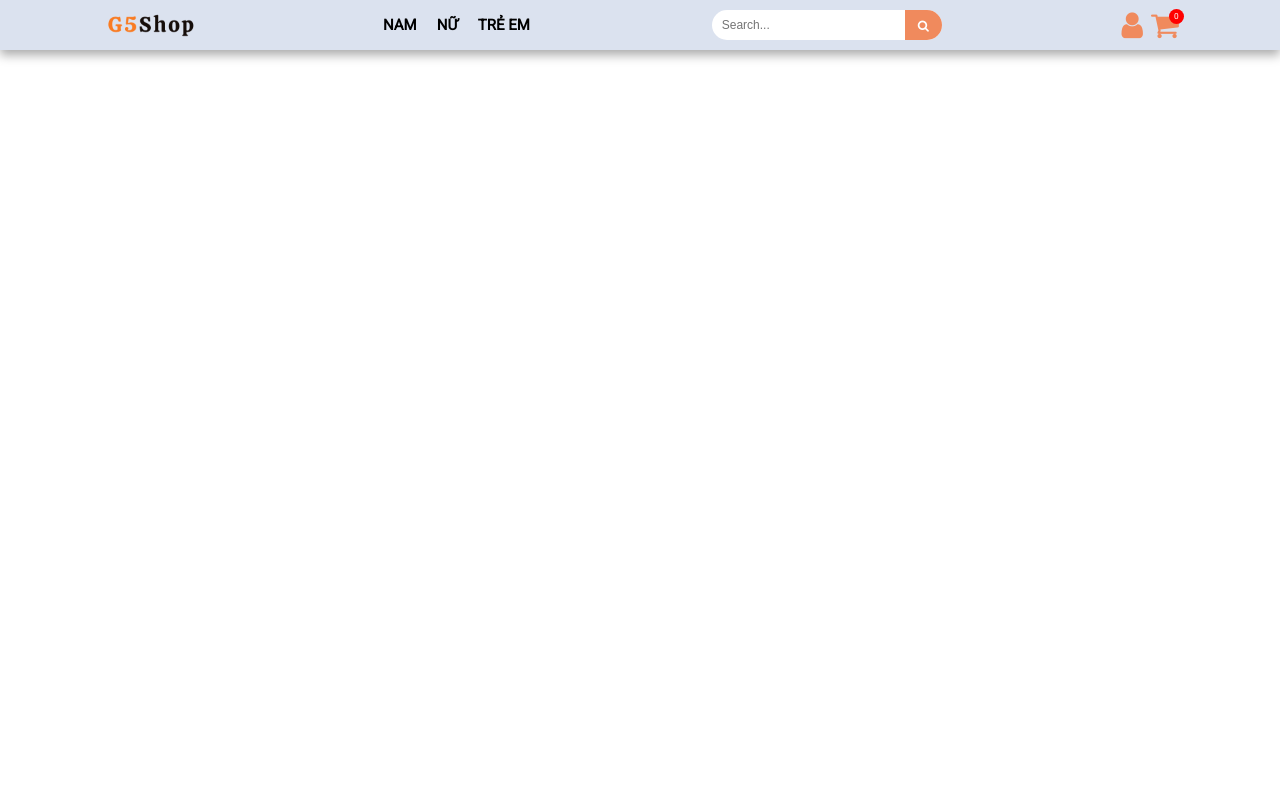
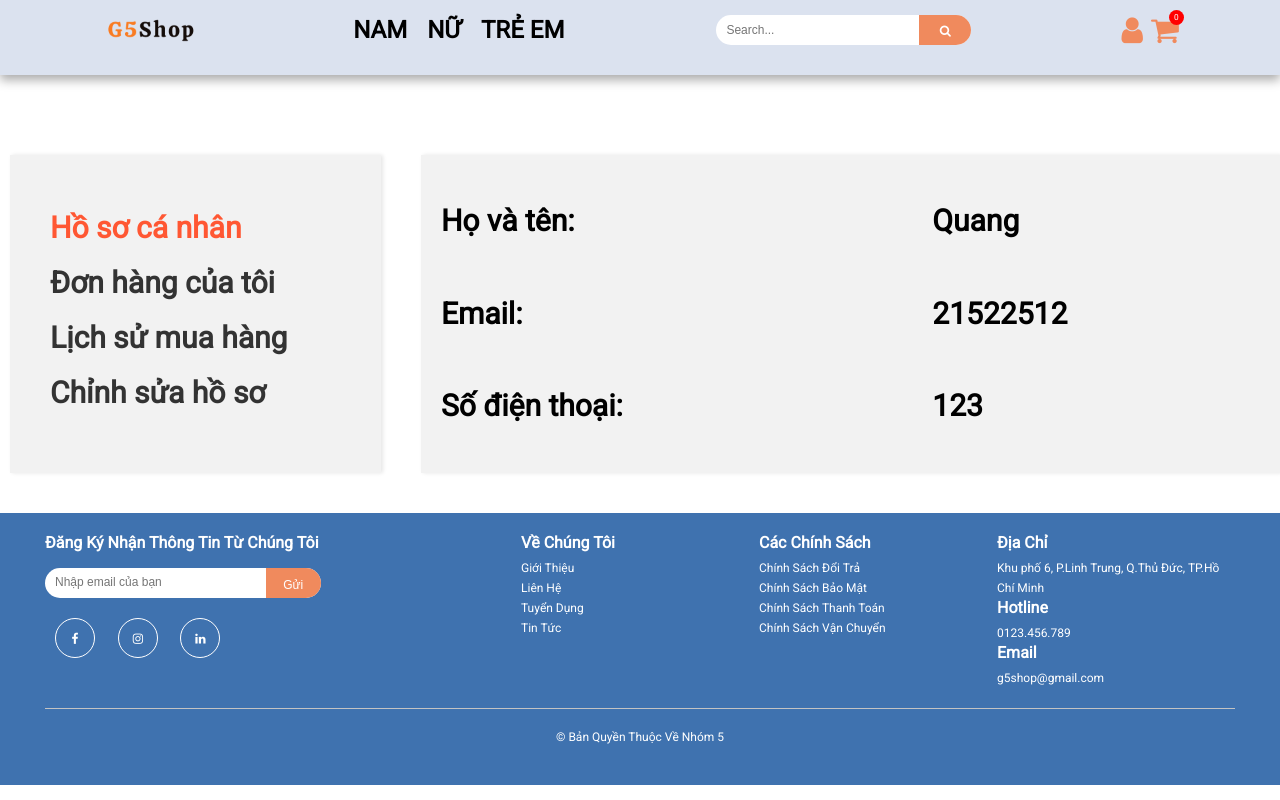
Before and after one commit to maseosau/test, a plain HTML site: page Account/index.html in a window 1280 px wide. Drawn offline with Linux system fonts and the light colour scheme.

Commit message:
Account Ho So 80%

```diff
--- a/Account/index.html
+++ b/Account/index.html
@@ -2,7 +2,14 @@
 <html>
 
 <head>
-    <link rel="stylesheet" type="text/css" href="style.css">
+    <meta charset="UTF-8">
+    <meta name="viewport" content="width=device-width, initial-scale=1.0">
+    <title>Home</title>
+    <link rel="icon" type="image/x-icon" href="logo2.png">
+    <link rel="stylesheet" href="../Global/globalStyle.css">
+    <link rel="stylesheet" href="../Global/header.css">
+    <link rel="stylesheet" href="../Global/footer.css">
+    <link rel="stylesheet" href="style.css">
     <link href='https://fonts.googleapis.com/css?family=Roboto' rel='stylesheet'>
     <link rel="stylesheet" href="https://cdnjs.cloudflare.com/ajax/libs/font-awesome/4.7.0/css/font-awesome.min.css">
 </head>
@@ -29,6 +36,77 @@
         </div>
     </header>
 
+    <div class="user-profile">
+        <div class="sidebar">
+            <ul>
+                <li><a href="#" style="color: #ff5733;">Hồ sơ cá nhân</a></li>
+                <li><a href="#">Đơn hàng của tôi</a></li>
+                <li><a href="#">Lịch sử mua hàng</a></li>
+                <li><a href="#">Chỉnh sửa hồ sơ</a></li>
+            </ul>
+        </div>
+
+        <div class="content_account">
+            <!-- Nội dung của trang Hồ sơ cá nhân sẽ được thêm ở đây -->
+            <div class="profile-info">
+                <div class="info-item">
+                    <span>Họ và tên:</span>
+                    <span>Quang</span>
+                </div>
+                <div class="info-item">
+                    <span>Email:</span>
+                    <span>21522512</span>
+                </div>
+                <div class="info-item">
+                    <span>Số điện thoại:</span>
+                    <span>123</span>
+                </div>
+            </div>
+        </div>
+    </div>
+    <footer>
+        <div class="content">
+            <div class="box col2">
+                <h3>đăng ký nhận thông tin từ chúng tôi</h3>
+                <form action="" method="get" class="get-information">
+                    <input type="email" id="email" name="email" placeholder="Nhập email của bạn">
+                    <button type="submit" name="Gửi">Gửi</button>
+                </form>
+                <div class="icons">
+                    <a href="#"><i class="fa fa-facebook"></i> </a>
+                    <a href="#"><i class="fa fa-instagram"></i></a>
+                    <a href="#"><i class="fa fa-linkedin"></i></a>
+                </div>
+            </div>
+
+            <div class="box">
+                <h3>về chúng tôi</h3>
+                <a href="">giới thiệu</a>
+                <a href="">liên hệ</a>
+                <a href="">tuyển dụng</a>
+                <a href="">tin tức</a>
+            </div>
+            <div class="box">
+                <h3>các chính sách</h3>
+                <a href="">Chính sách đổi trả</a>
+                <a href="">Chính sách bảo mật</a>
+                <a href="">Chính sách thanh toán</a>
+                <a href="">Chính sách vận chuyển</a>
+            </div>
+            <div class="box">
+                <h3>Địa chỉ</h3>
+                <p>Khu phố 6, P.Linh Trung, Q.Thủ Đức, TP.Hồ Chí Minh</p>
+                <h3>Hotline</h3>
+                <p>0123.456.789</p>
+                <h3>email</h3>
+                <p>g5shop@gmail.com</p>
+            </div>
+        </div>
+        <div class="bottom">
+            <p> &copy bản quyền thuộc về nhóm 5</p>
+        </div>
+    </footer>
+
 </body>
 
 </html>
--- a/Account/style.css
+++ b/Account/style.css
@@ -1,126 +1,103 @@
-*, ::after, ::before {
-    box-sizing: border-box;
+.header {
+    /* Thuộc tính khác cho header */
+    padding-bottom: 20px;
+    /* Để tạo khoảng cách giữa header và sidebar */
 }
 
-* {
-    padding: 0;
-    margin: 0;
+.footer {
+    /* Thuộc tính khác cho footer */
+    padding-top: 20px;
+    /* Để tạo khoảng cách giữa footer và sidebar */
 }
 
-html {
-    font-size: 10px;
-    background-color: #fff;
+.user-profile {
+    display: flex;
+    /* Sử dụng flexbox */
 }
 
-body {
+/* Thiết lập kiểu cho phần sidebar */
+.sidebar {
+    width: 30%;
+    background-color: #f2f2f2;
+    padding: 40px;
+    box-shadow: 2px 0 4px rgba(0, 0, 0, 0.1);
+    font-size: 30px;
+    line-height: 1.5;
+    margin-left: 10px;
+    margin-top: 80px;
+    /* Thêm margin-top để cách header */
+    margin-bottom: 40px;
+    /* Thêm margin-bottom để cách footer */
+}
 
-    font-family: 'Roboto', sans-serif;
-    margin: 0;
+/* Thiết lập kiểu cho danh sách liên kết trong sidebar */
+.sidebar ul {
+    list-style-type: none;
+    /* Loại bỏ dấu chấm trước mỗi dòng liên kết */
+    padding: 0;
+    text-align: left;
+    /* Cân chỉnh văn bản liên kết*/
+}
+
+/* Thiết lập kiểu cho từng dòng liên kết trong sidebar */
+.sidebar li {
+    margin: 10px 0;
+    /* Khoảng cách giữa các dòng liên kết */
+}
+
+/* Màu và kiểu chữ cho các dòng liên kết */
+.sidebar a {
+    text-decoration: none;
+    /* Loại bỏ gạch chân mặc định của liên kết */
+    color: #333;
+    /* Màu chữ */
+    font-weight: bold;
+    /* Kiểu chữ in đậm */
+    display: block;
+    /* Hiển thị liên kết như một khối */
+    padding: 0;
+    /* Loại bỏ padding */
+}
+
+/* Đổi màu liên kết khi hover chuột lên */
+.sidebar a:hover {
+    color: #ff5733;
+}
+
+/* Thiết lập kiểu cho phần nội dung (content) */
+.content_account {
+    width: 70%;
+    background-color: #f2f2f2;
+    padding: 20px;
+    box-shadow: 2px 0 4px rgba(0, 0, 0, 0.1);
+    margin-left: 40px;
+    /* Đặt lại margin-left thành 0 để content nằm bên cạnh sidebar */
+    margin-top: 80px;
+    /* Thêm margin-top để cách header */
+    margin-bottom: 40px;
+    /* Thêm margin-bottom để cách footer */
+    line-height: 1.75;
+}
+
+/* Thiết lập kiểu cho thông tin cá nhân */
+.profile-info {
     display: flex;
     flex-direction: column;
-    min-height: 100vh;
-}
-div {
-    display: block;
+    font-size: 30px;
+    /* Đặt cỡ chữ cho thông tin cá nhân */
 }
 
-.header {
-    background-color: #DBE2EF;
-    padding: .5rem 4%;
-    box-shadow: 0px 5px 10px 0px #aaa;
-    position: relative;
-    top: 0;
-    left: 0;
-    right: 0;
-    z-index: 1000;
-}
-.header .navbar-wrap {
-    padding: 0.1rem 5rem;
-    position: relative;
+/* Thiết lập khoảng cách giữa các mục thông tin */
+.info-item {
     display: flex;
-    align-items: center;
     justify-content: space-between;
 }
-.header .navbar-wrap img {
-    height: 100%;
+
+/* Điều chỉnh cỡ chữ của các mục thông tin */
+.info-item span {
+    flex-basis: 40%;
+    font-size: 30px;
+    font-weight: bold; /* In đậm */
+    margin-top: 20px;
+    margin-bottom: 20px;
 }
-
-.header .navbar-wrap .search-bar {
-    height: 0.3rem;
-    border-radius: 15px;
-    display: flex;
-    align-items:center;
-    gap: 0.5rem;
-    padding: 1.5rem 0rem;
-    background-color: #fff;
-}
-
-.header .navbar-wrap .search-bar input {
-    width: 100%;
-    margin-left: 1rem;
-    background: none;
-    font-size: 1.2rem;
-    box-shadow: none;
-    border: none;
-    outline: none;
-}
-
-.header .navbar-wrap .search-bar button {
-    font-size: 1.2rem;
-    height: 3rem;
-    width: 5rem;
-    padding: 1rem 0rem;
-    margin-left: 10px;
-    color: #fff;
-    cursor: pointer;
-    background: #F08A5D;
-    box-shadow: none;
-    border: none;
-    border-radius: 0px 15px 15px 0px;
-}
-
-.header .navbar-wrap .icon {
-    display: flex;
-    align-items: 'center';
-}
-
-
-.header a i {
-    font-size: 3rem;
-    color:#F08A5D;
-    line-height: 2.4rem;
-    text-align: center;
-    margin-left: 0.8rem;
-    cursor: pointer;
-}
-
-.header sup {
-    width: 15px;
-    height: 15px;
-    border-radius: 50%;
-    background-color: red;
-    position: absolute;
-    top: 10%;
-    color: #fff;
-    line-height: 15px;
-    margin-left: -1rem;
-    text-align: center;
-}
-.header .navbar-wrap .navbar{
-    display: flex;
-    align-items: center;
-    height: 100%;
-}
-.header .navbar-wrap .navbar a{
-    font-size: 1.5rem;
-    font-weight: bold;
-    text-transform: uppercase;
-    text-decoration: none;
-    color: black;
-    margin: 1rem;
-}
-
-.header .navbar-wrap .navbar a:hover {
-    color: #F08A5D;
-    border-bottom: 1px solid #F08A5D;
-}
```
